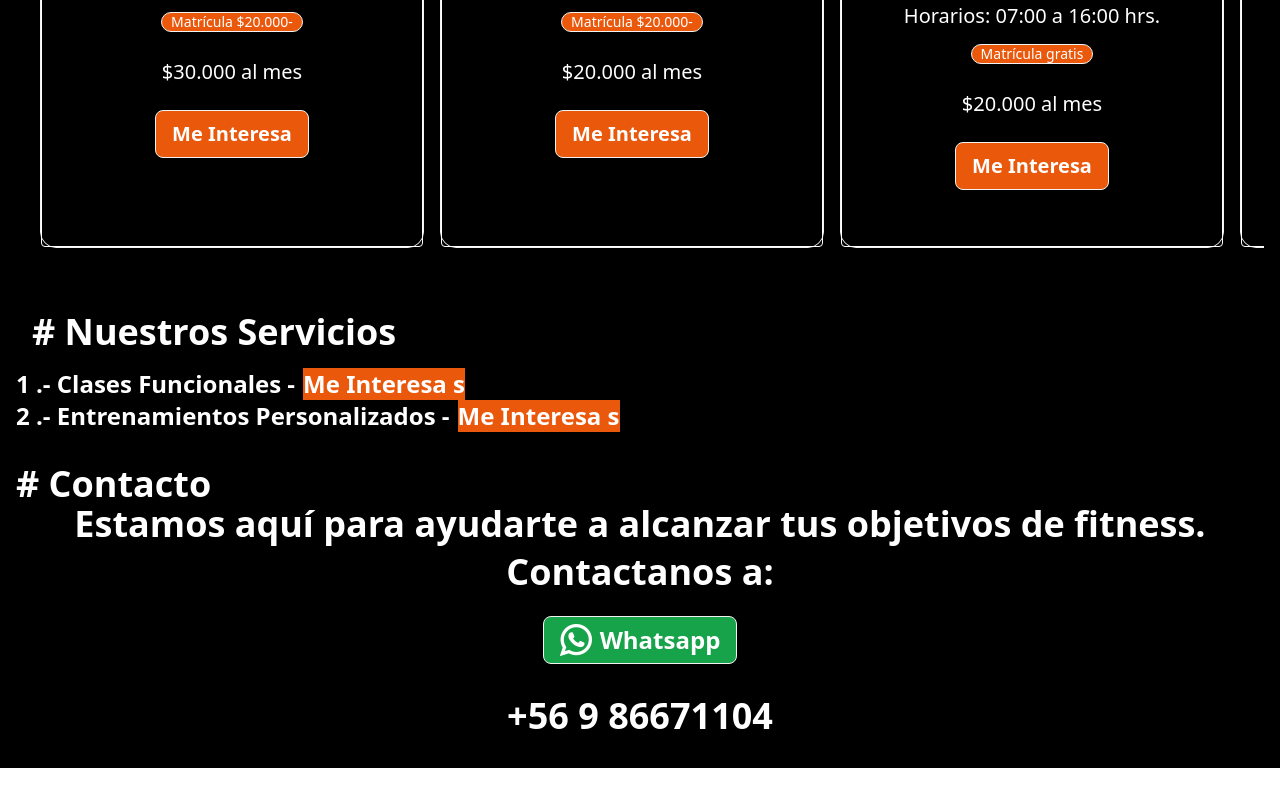
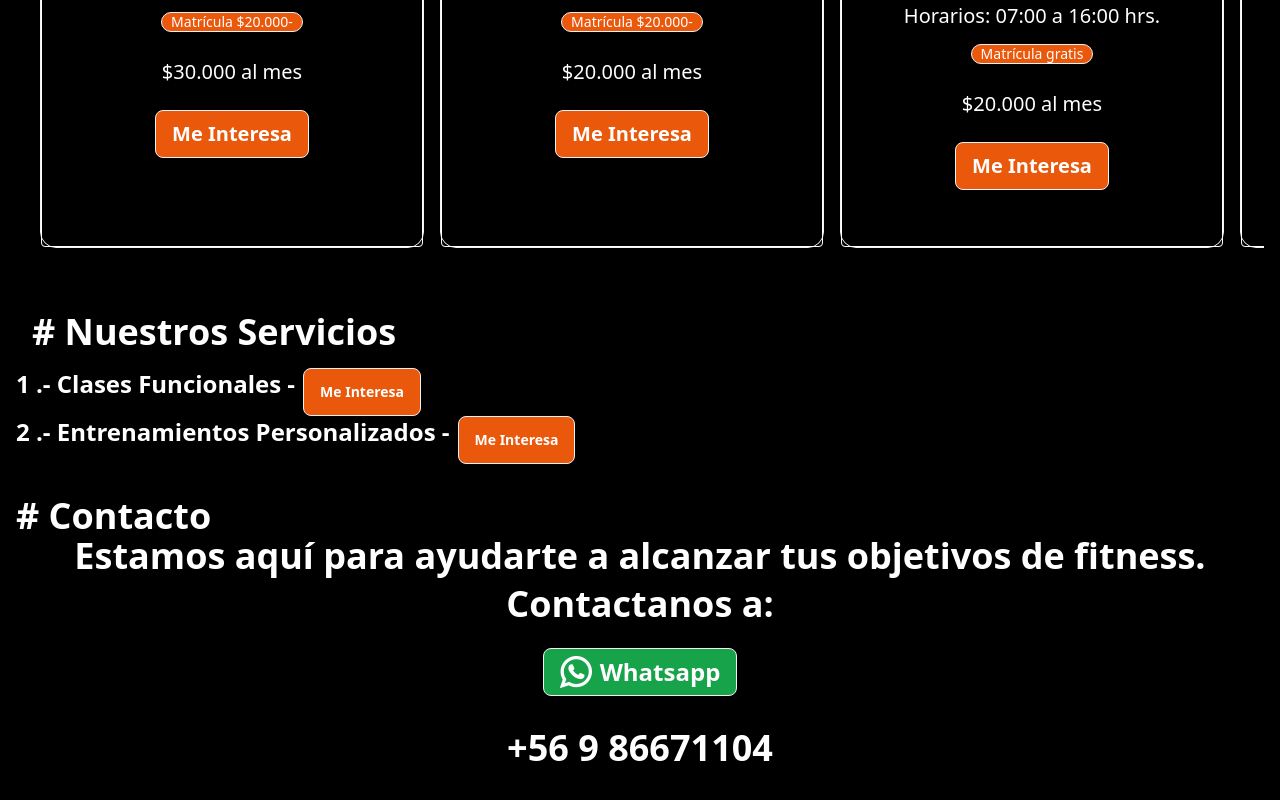
Before and after one commit to gymgross/gross, a React (Vite) app: page / in a window 1280 px wide. Shown: the part 976-1776 px from the top of the page. Before the commit the page ends 1744 px from the top, so only its background shows below. Built offline with nearby package versions, Linux system fonts and the light colour scheme.

Commit message:
se sube la lista dinamica para recorrer en el modulo de servicios

```diff
--- a/src/App.jsx
+++ b/src/App.jsx
@@ -165,9 +165,9 @@ return (
                     return (
                             <div className="card-actions text-2xl text-white font-bold text-start" onClick={(e) => sendWhatsapp(e, `Hola, me interesa el servicio de  ${servicio.name} y quisiera unirme a Gross Gym. ¿Podría obtener mas información?`)}>
                                 {i + 1} .- {servicio.name} -
-                                    <div  className="bg-orange-600">
+                                    <div  className="btn text-white capitalized bg-orange-600">
                                         Me Interesa
-                                    s</div>
+                                    </div>
                             </div>
                     )
                 })}
```
